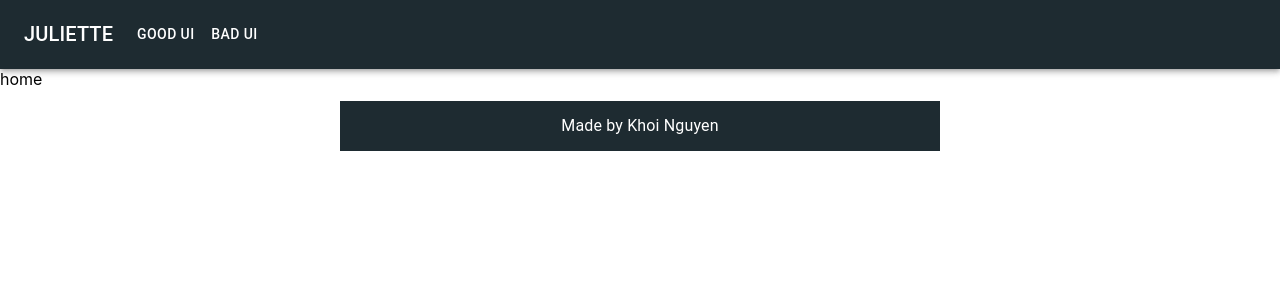
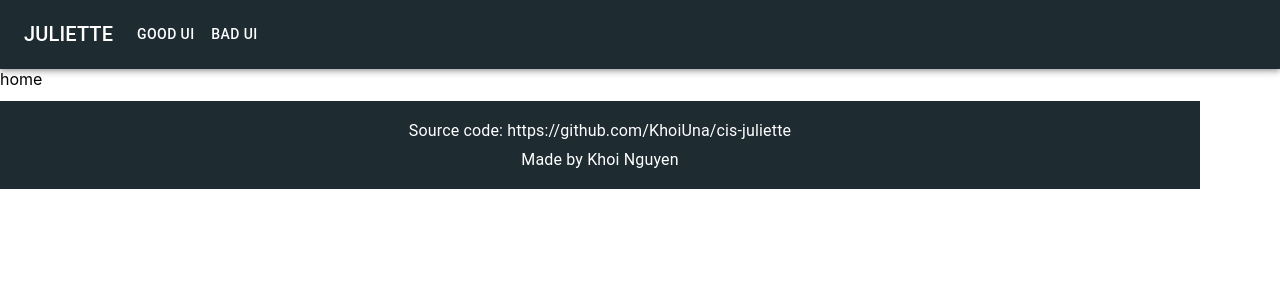
Before and after one commit to KhoiUna/cis-juliette, a Next.js app: page / in a window 1280 px wide. Shown: the top 300 px of the page. Built offline with nearby package versions, Linux system fonts and the light colour scheme.

Commit message:
udpate footer

```diff
--- a/containers/Layout.tsx
+++ b/containers/Layout.tsx
@@ -17,11 +17,20 @@ const Layout = ({ children, title }) => {
       <main>{children}</main>
 
       <footer>
-        <Container maxWidth="sm" sx={{ bgcolor: "#1e2b31", color: "#fff" }}>
-          <Typography
-            sx={{ padding: "0.8rem", margin: "0.8rem 0 0 0" }}
-            textAlign="center"
-          >
+        <Container
+          sx={{
+            bgcolor: "#1e2b31",
+            color: "#fff",
+            width: "100%",
+            padding: "0.8rem",
+            margin: "0.8rem 0 0 0",
+          }}
+        >
+          <Typography textAlign="center" sx={{ margin: "0.3rem" }}>
+            Source code: https://github.com/KhoiUna/cis-juliette
+          </Typography>
+
+          <Typography textAlign="center" sx={{ margin: "0.3rem" }}>
             Made by Khoi Nguyen
           </Typography>
         </Container>
```
